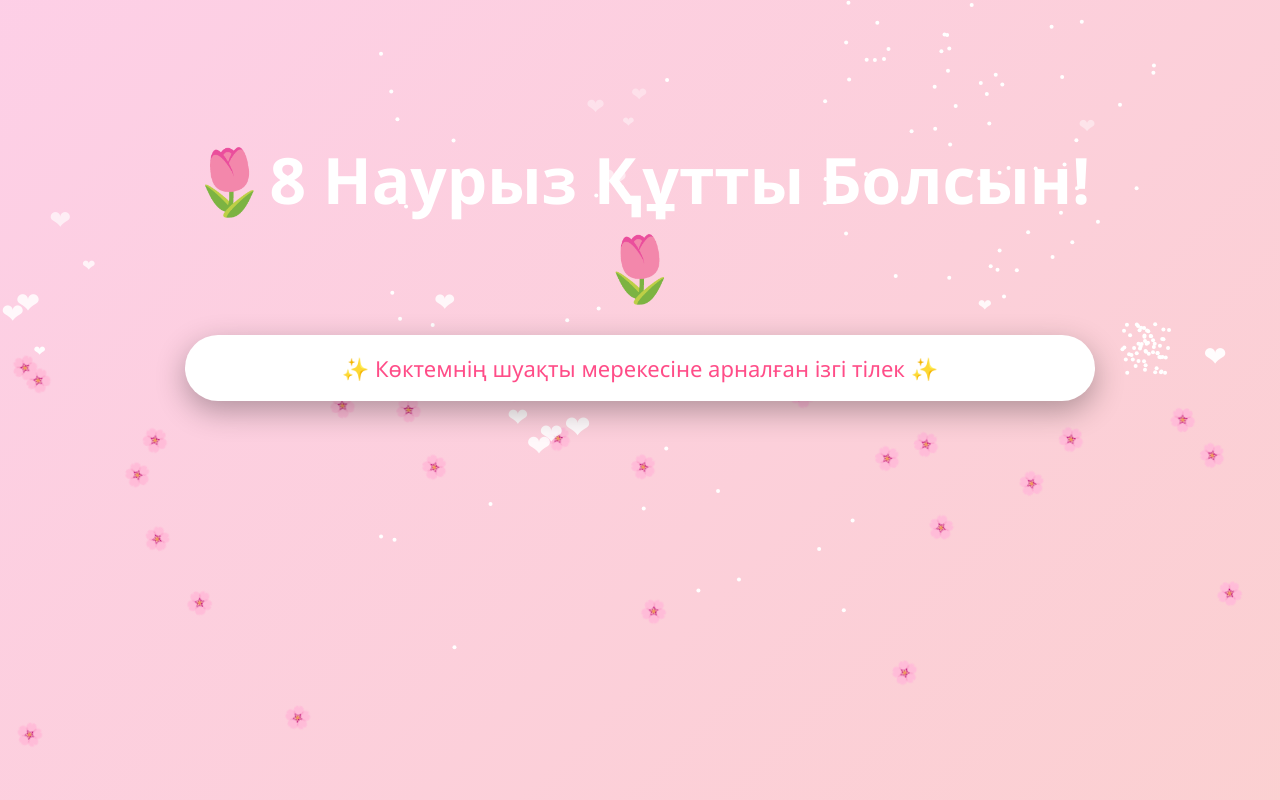
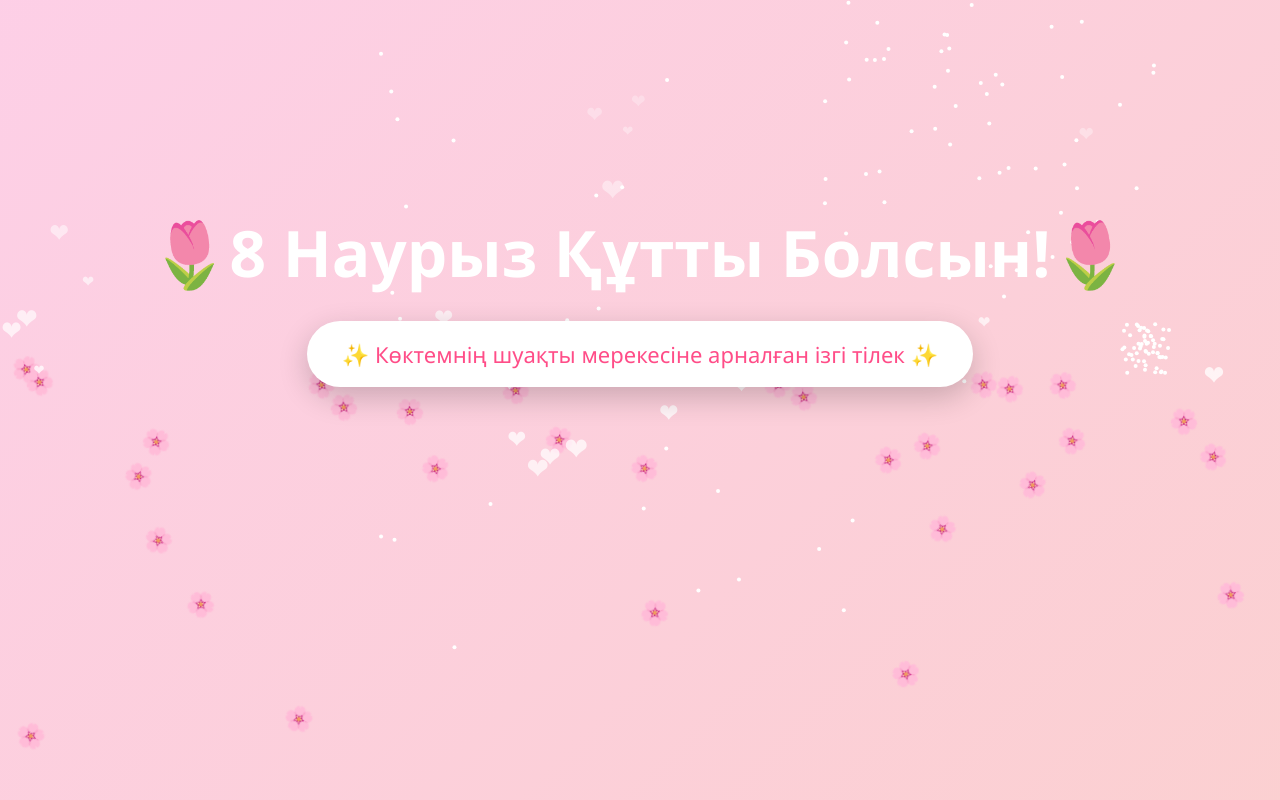
Before and after one commit to batyrzhan-kk/nauryz-8-congratulation, a plain HTML site: page index.html in a window 1280 px wide. Drawn offline with Linux system fonts and the light colour scheme.

Commit message:
fix conteiner

```diff
--- a/index.html
+++ b/index.html
@@ -2,8 +2,7 @@
 <html lang="kk">
   <head>
     <meta charset="UTF-8" />
-    <meta name="viewport" content="width=device-width, initial-scale=1.0" />
-
+<meta name="viewport" content="width=device-width, initial-scale=1.0, maximum-scale=1.0, user-scalable=no" />
     <title>8 Наурыз Құтты Болсын</title>
     <link rel="stylesheet" href="style.css" />
   </head>
--- a/style.css
+++ b/style.css
@@ -2,7 +2,7 @@
   margin: 0;
   padding: 0;
   box-sizing: border-box;
-  font-family: Segoe UI;
+  font-family: 'Segoe UI', Tahoma, Geneva, Verdana, sans-serif;
 }
 
 body {
@@ -19,7 +19,11 @@
   color: white;
 
   min-height: 100vh;
+  /* Телефонда оңға-солға жылжып кетпеуі үшін маңызды */
   overflow-x: hidden;
+  width: 100%;
+  position: relative;
+  padding: 10px;
 }
 
 @keyframes bg {
@@ -35,45 +39,54 @@
 }
 
 .container {
+  /* Контейнер компьютерде кеңірек болуы үшін 90% немесе 950px жасаймыз */
+  width: 95%;
   max-width: 950px;
   padding: 20px;
   z-index: 2;
+  display: flex;
+  flex-direction: column;
+  align-items: center;
 }
-
 h1 {
-  font-size: clamp(34px, 6vw, 64px);
+  /* clamp функциясын сәл өзгерттік:
+     минимум 28px, орташа 5vw (экранға қарай), максимум 64px */
+  font-size: clamp(28px, 5vw, 64px);
   margin-bottom: 25px;
+  white-space: nowrap; /* Компьютерде бір жолға сыйғызуға тырысады */
 }
 
 .button {
   background: white;
   color: #ff4d88;
-
-  padding: 18px 32px;
-  border-radius: 40px;
-
-  font-size: 22px;
+  padding: 18px 35px;
+  border-radius: 50px;
+  font-size: clamp(16px, 3vw, 22px);
   cursor: pointer;
-
-  box-shadow: 0 10px 30px rgba(0, 0, 0, 0.3);
-
+  box-shadow: 0 10px 30px rgba(0, 0, 0, 0.2);
   transition: 0.3s;
   margin-bottom: 25px;
+  /* Батырманың ішіндегі мәтін бір жолда тұруы үшін */
+  white-space: nowrap;
+  display: inline-block;
 }
 
 .button:hover {
-  transform: scale(1.08);
+  transform: scale(1.05);
 }
 
 .message {
   opacity: 0;
-  transform: translateY(30px);
+  transform: translateY(20px);
   transition: 1s;
-
-  font-size: clamp(18px, 2.5vw, 26px);
-  line-height: 1.6;
-
+  font-size: clamp(16px, 4.5vw, 20px);
+  line-height: 1.5;
   margin-bottom: 30px;
+  background: rgba(255, 255, 255, 0.1); /* Мәтін жақсы оқылуы үшін аздап фон */
+  padding: 15px;
+  border-radius: 15px;
+  backdrop-filter: blur(5px);
+  width: 100%;
 }
 
 .message.show {
@@ -83,30 +96,37 @@
 
 video {
   width: 100%;
-  border-radius: 20px;
-  box-shadow: 0 10px 30px rgba(0, 0, 0, 0.4);
+  max-width: 100%;
+  border-radius: 15px;
+  box-shadow: 0 10px 30px rgba(0, 0, 0, 0.3);
+  height: auto;
 }
 
 canvas {
   position: fixed;
   top: 0;
   left: 0;
+  width: 100%;
+  height: 100%;
   pointer-events: none;
   z-index: 1;
 }
 
-.petals {
+/* Гүлдер мен жүрекшелердің контейнері */
+.petals,
+.hearts {
   position: fixed;
   top: 0;
   left: 0;
   width: 100%;
   height: 100%;
   pointer-events: none;
+  z-index: 1;
 }
 
 .petal {
   position: absolute;
-  font-size: 22px;
+  font-size: clamp(18px, 4vw, 24px);
   animation: fall linear infinite;
 }
 
@@ -114,38 +134,34 @@
   0% {
     transform: translateY(-10vh) rotate(0);
   }
-
   100% {
     transform: translateY(110vh) rotate(360deg);
   }
-}
-
-.hearts {
-  position: fixed;
-  width: 100%;
-  height: 100%;
-  pointer-events: none;
 }
 
 .heart {
   position: absolute;
   color: white;
   animation: float 10s linear infinite;
-  opacity: 0.6;
+  opacity: 0.5;
 }
 
 @keyframes float {
   0% {
-    transform: translateY(100vh);
+    transform: translateY(105vh);
     opacity: 0;
   }
-
   50% {
-    opacity: 1;
+    opacity: 0.8;
   }
-
   100% {
     transform: translateY(-10vh);
     opacity: 0;
   }
 }
+
+@media (max-width: 600px) {
+  h1 {
+    white-space: normal;
+  }
+}
```
